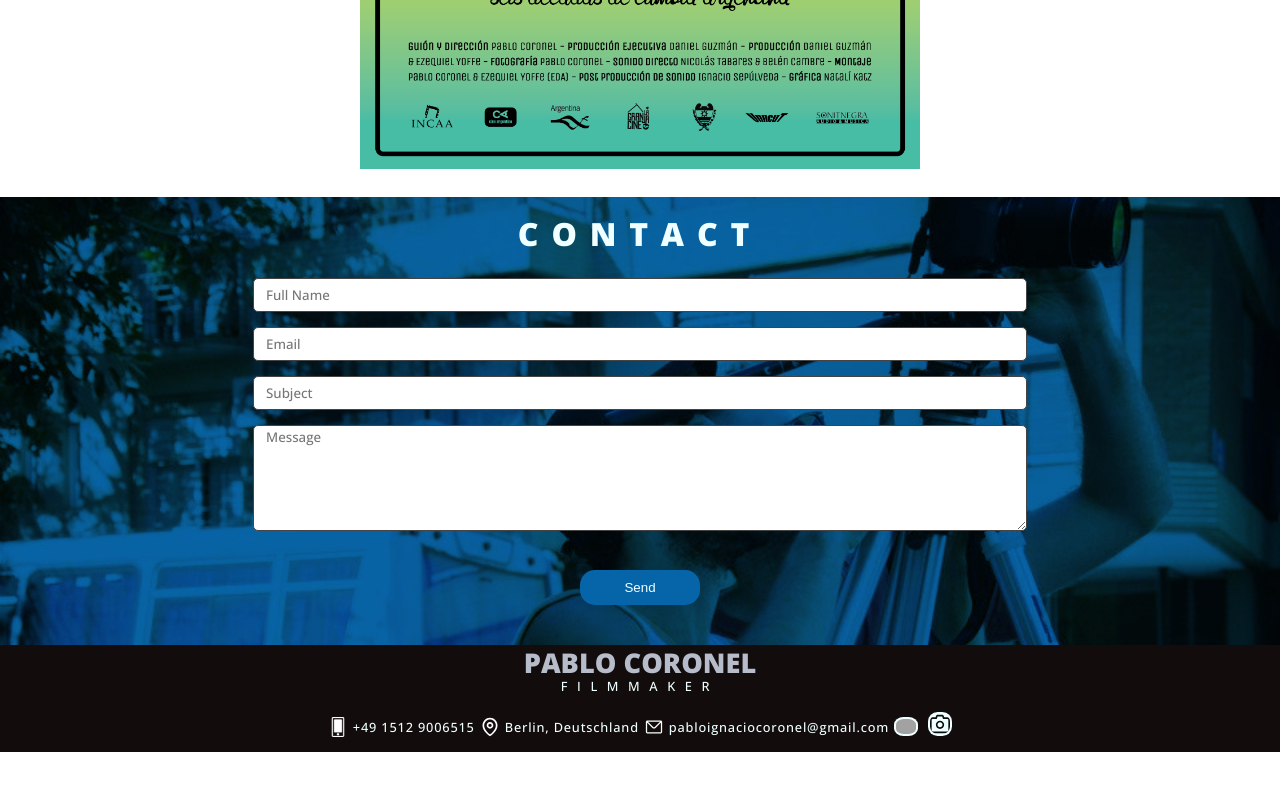
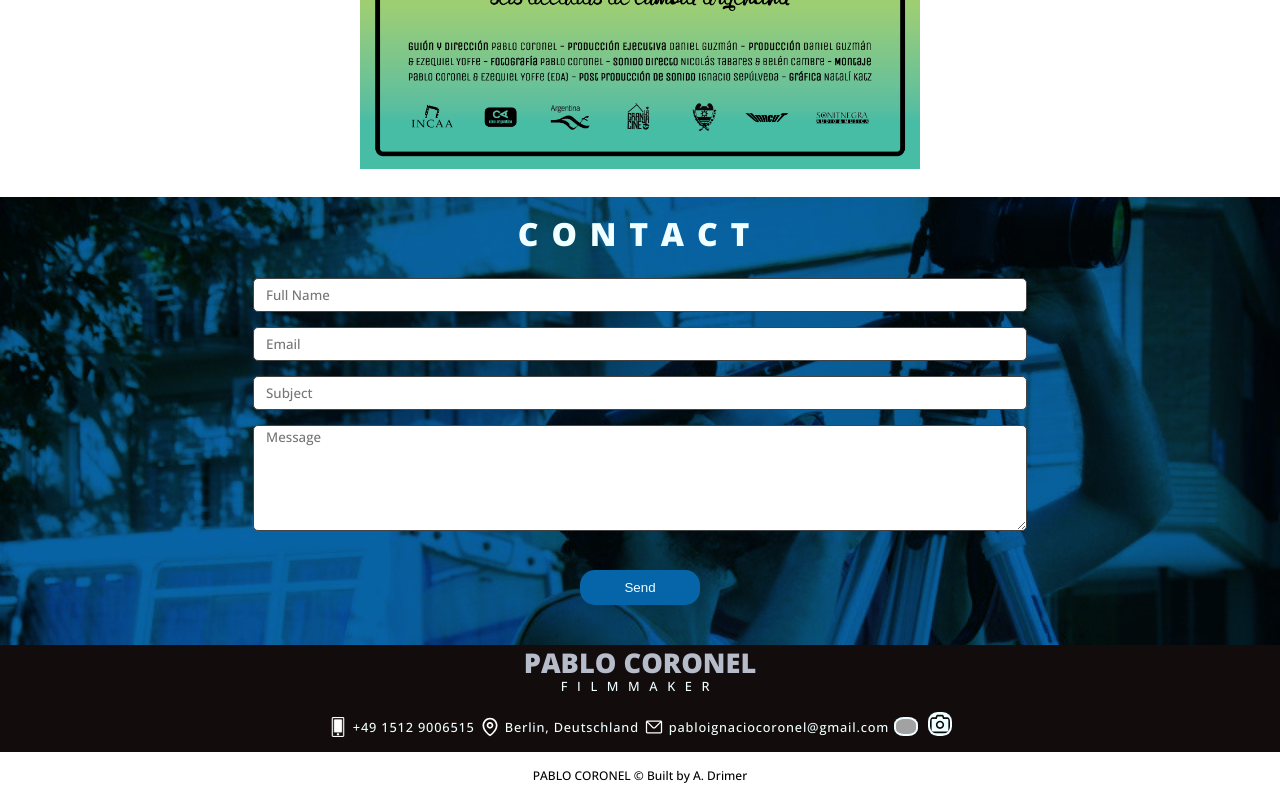
Before and after one commit to AndresDrimer/pablocoronel-react, a React (Vite) app: page / in a window 1280 px wide. Shown: the part 5713-6513 px from the top of the page. Before the commit the page ends 6465 px from the top, so only its background shows below. Built offline with nearby package versions, Linux system fonts and the light colour scheme; grey boxes are pictures that could not be loaded.

Commit message:
firma AD en el final de la pagina

```diff
--- a/src/App.css
+++ b/src/App.css
@@ -939,3 +939,16 @@ footer {
   margin-top: 240px;
   height: 500px;
 }
+
+#firma{
+   font-weight: 500;
+     font-size: 0.75rem;
+      text-align: center;
+}
+#firmaCont{
+  padding:0;
+  margin:0;
+}
+.--contact-btn-send{
+  cursor:pointer;
+}
--- a/src/layouts/LayoutRoot.jsx
+++ b/src/layouts/LayoutRoot.jsx
@@ -20,6 +20,8 @@ export default function LayoutRoot(props) {
     contactInfo={props.data.contactInfo}
   />
 
+<div id="firmaCont"> <p id="firma">PABLO CORONEL © <a href="https://adrimer.com.ar/" target="_blank"
+        rel="noopener noreferrer" aria-label="ir a página desarrollador">Built by A. Drimer</a></p></div>
 </div>
   );
 }
```
